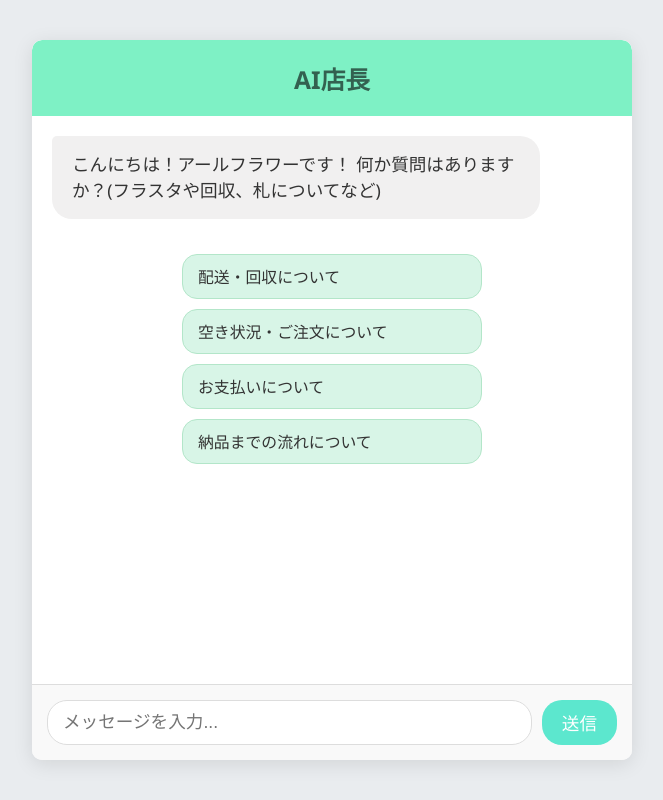
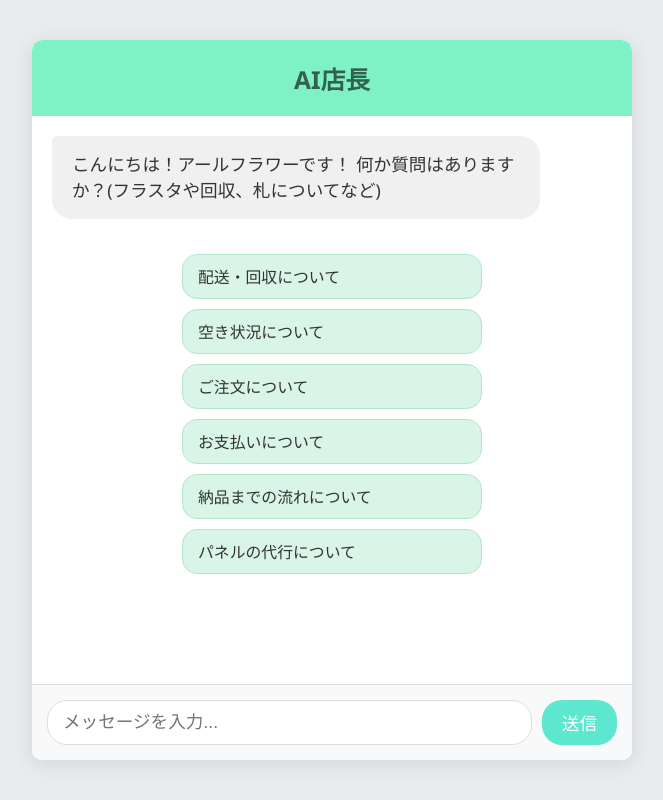
Before and after one commit to takumichatbot/rflower, a Flask app: page / in a window 1280 px wide. Shown: the whole page, without its empty margins (308-971 px from the left). Run offline with Flask 3, Linux system fonts and the light colour scheme.

```diff
--- a/templates/index.html
+++ b/templates/index.html
@@ -13,9 +13,11 @@
             <div class="message bot-message">こんにちは！アールフラワーです！ 何か質問はありますか？(フラスタや回収、札についてなど) </div>
             <div class="example-questions-container">
                 <button class="example-btn">配送・回収について</button>
-                <button class="example-btn">空き状況・ご注文について</button>
+                <button class="example-btn">空き状況について</button>
+                <button class="example-btn">ご注文について</button>
                 <button class="example-btn">お支払いについて</button>
                 <button class="example-btn">納品までの流れについて</button>
+                <button class="example-btn">パネルの代行について</button>
             </div>
         </div>
         <div class="chatbot-input">
```
